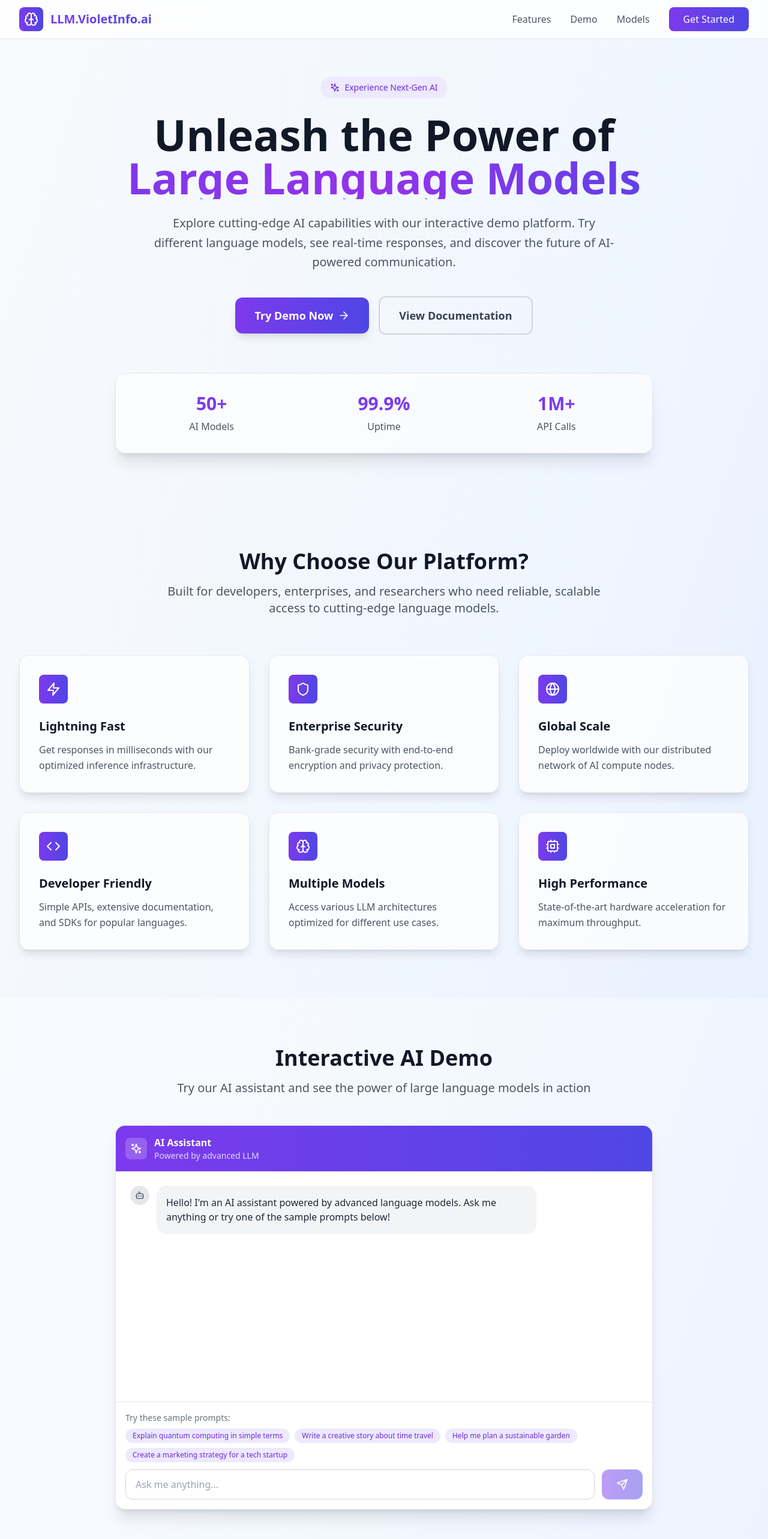
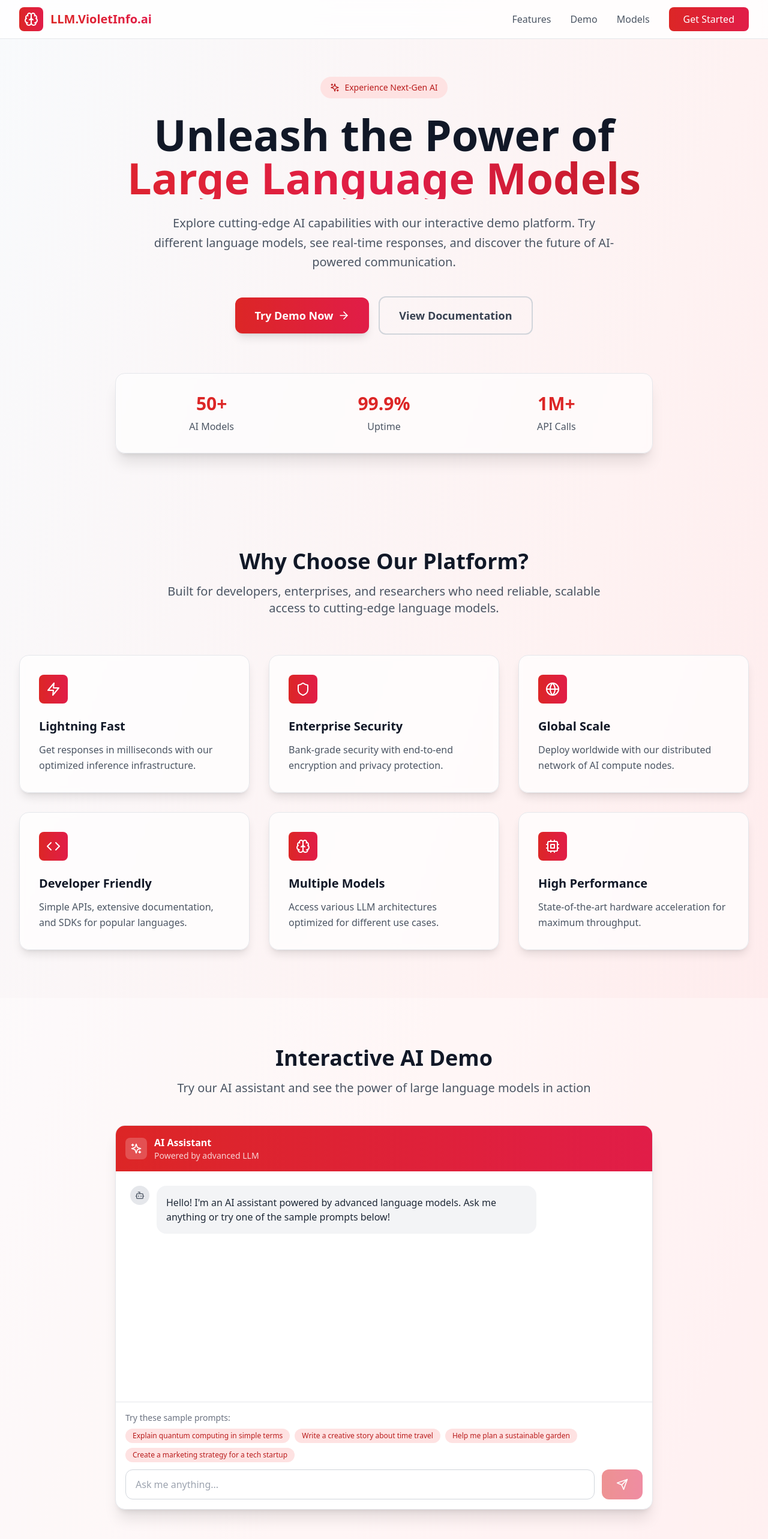
Before and after one commit to violetinfoai/llm-violetinfo-ai, a React (Vite) app: page / in a window 1280 px wide. Shown: the top 2566 px of the page at 60% size. Built offline with nearby package versions, Linux system fonts and the light colour scheme.

Commit message:
Change theme to red

```diff
--- a/src/App.tsx
+++ b/src/App.tsx
@@ -8,7 +8,7 @@ import Footer from './components/Footer';
 
 function App() {
   return (
-    <div className="min-h-screen bg-gradient-to-br from-slate-50 via-blue-50 to-indigo-100">
+    <div className="min-h-screen bg-gradient-to-br from-slate-50 via-red-50 to-rose-100">
       <Header />
       <Hero />
       <Features />
--- a/src/components/ChatDemo.tsx
+++ b/src/components/ChatDemo.tsx
@@ -58,7 +58,7 @@ const ChatDemo = () => {
         </div>
 
         <div className="bg-white rounded-2xl shadow-xl border border-gray-200 overflow-hidden">
-          <div className="bg-gradient-to-r from-violet-600 to-indigo-600 p-4">
+          <div className="bg-gradient-to-r from-red-600 to-rose-600 p-4">
             <div className="flex items-center space-x-3">
               <div className="bg-white/20 p-2 rounded-lg">
                 <Sparkles className="h-5 w-5 text-white" />
@@ -94,7 +94,7 @@ const ChatDemo = () => {
                     <Bot className="h-4 w-4 text-gray-600" />
                   </div>
                   <div className="p-4 rounded-2xl bg-gray-100">
-                    <div className="flex space-x-1">
+                <div className={`p-4 rounded-2xl ${message.role === 'user' ? 'bg-red-600 text-white' : 'bg-gray-100 text-gray-800'}`}>
                       <div className="w-2 h-2 bg-gray-400 rounded-full animate-bounce"></div>
                       <div className="w-2 h-2 bg-gray-400 rounded-full animate-bounce" style={{ animationDelay: '0.1s' }}></div>
                       <div className="w-2 h-2 bg-gray-400 rounded-full animate-bounce" style={{ animationDelay: '0.2s' }}></div>
@@ -113,7 +113,7 @@ const ChatDemo = () => {
                   <button
                     key={index}
                     onClick={() => handlePromptClick(prompt)}
-                    className="text-xs px-3 py-1 bg-violet-100 text-violet-700 rounded-full hover:bg-violet-200 transition-colors"
+                    className="text-xs px-3 py-1 bg-red-100 text-red-700 rounded-full hover:bg-red-200 transition-colors"
                   >
                     {prompt}
                   </button>
@@ -128,12 +128,12 @@ const ChatDemo = () => {
                 onChange={(e) => setInput(e.target.value)}
                 onKeyPress={(e) => e.key === 'Enter' && handleSend()}
                 placeholder="Ask me anything..."
-                className="flex-1 px-4 py-3 border border-gray-300 rounded-xl focus:ring-2 focus:ring-violet-500 focus:border-transparent outline-none"
+                className="flex-1 px-4 py-3 border border-gray-300 rounded-xl focus:ring-2 focus:ring-red-500 focus:border-transparent outline-none"
               />
               <button
                 onClick={handleSend}
                 disabled={!input.trim() || isLoading}
-                className="bg-gradient-to-r from-violet-600 to-indigo-600 text-white px-6 py-3 rounded-xl hover:from-violet-700 hover:to-indigo-700 transition-all duration-300 disabled:opacity-50 disabled:cursor-not-allowed"
+                className="bg-gradient-to-r from-red-600 to-rose-600 text-white px-6 py-3 rounded-xl hover:from-red-700 hover:to-rose-700 transition-all duration-300 disabled:opacity-50 disabled:cursor-not-allowed"
               >
                 <Send className="h-5 w-5" />
               </button>
--- a/src/components/Features.tsx
+++ b/src/components/Features.tsx
@@ -54,7 +54,7 @@ const Features = () => {
               key={index}
               className="bg-white/70 backdrop-blur-sm p-8 rounded-2xl shadow-lg border border-gray-200 hover:shadow-xl transition-all duration-300 transform hover:-translate-y-1"
             >
-              <div className="bg-gradient-to-r from-violet-600 to-indigo-600 p-3 rounded-lg w-fit mb-6">
+              <div className="bg-gradient-to-r from-red-600 to-rose-600 p-3 rounded-lg w-fit mb-6">
                 <feature.icon className="h-6 w-6 text-white" />
               </div>
               <h3 className="text-xl font-semibold text-gray-900 mb-3">
--- a/src/components/Footer.tsx
+++ b/src/components/Footer.tsx
@@ -8,7 +8,7 @@ const Footer = () => {
         <div className="grid grid-cols-1 md:grid-cols-4 gap-8">
           <div className="col-span-1 md:col-span-2">
             <div className="flex items-center space-x-3 mb-6">
-              <div className="bg-gradient-to-r from-violet-600 to-indigo-600 p-2 rounded-lg">
+              <div className="bg-gradient-to-r from-red-600 to-rose-600 p-2 rounded-lg">
                 <Brain className="h-6 w-6 text-white" />
               </div>
               <h3 className="text-2xl font-bold">LLM.VioletInfo.ai</h3>
--- a/src/components/Header.tsx
+++ b/src/components/Header.tsx
@@ -9,21 +9,21 @@ const Header = () => {
       <div className="max-w-7xl mx-auto px-4 sm:px-6 lg:px-8">
         <div className="flex justify-between items-center h-16">
           <div className="flex items-center space-x-3">
-            <div className="bg-gradient-to-r from-violet-600 to-indigo-600 p-2 rounded-lg">
+            <div className="bg-gradient-to-r from-red-600 to-rose-600 p-2 rounded-lg">
               <Brain className="h-6 w-6 text-white" />
             </div>
             <div>
-              <h1 className="text-xl font-bold bg-gradient-to-r from-violet-600 to-indigo-600 bg-clip-text text-transparent">
+              <h1 className="text-xl font-bold bg-gradient-to-r from-red-600 to-rose-600 bg-clip-text text-transparent">
                 LLM.VioletInfo.ai
               </h1>
             </div>
           </div>
 
           <nav className="hidden md:flex items-center space-x-8">
-            <a href="#features" className="text-gray-600 hover:text-violet-600 transition-colors">Features</a>
-            <a href="#demo" className="text-gray-600 hover:text-violet-600 transition-colors">Demo</a>
-            <a href="#models" className="text-gray-600 hover:text-violet-600 transition-colors">Models</a>
-            <button className="bg-gradient-to-r from-violet-600 to-indigo-600 text-white px-6 py-2 rounded-lg hover:from-violet-700 hover:to-indigo-700 transition-all duration-300 transform hover:scale-105">
+            <a href="#features" className="text-gray-600 hover:text-red-600 transition-colors">Features</a>
+            <a href="#demo" className="text-gray-600 hover:text-red-600 transition-colors">Demo</a>
+            <a href="#models" className="text-gray-600 hover:text-red-600 transition-colors">Models</a>
+            <button className="bg-gradient-to-r from-red-600 to-rose-600 text-white px-6 py-2 rounded-lg hover:from-red-700 hover:to-rose-700 transition-all duration-300 transform hover:scale-105">
               Get Started
             </button>
           </nav>
@@ -39,10 +39,10 @@ const Header = () => {
         {isMenuOpen && (
           <div className="md:hidden py-4 border-t border-gray-200">
             <div className="flex flex-col space-y-4">
-              <a href="#features" className="text-gray-600 hover:text-violet-600 transition-colors">Features</a>
-              <a href="#demo" className="text-gray-600 hover:text-violet-600 transition-colors">Demo</a>
-              <a href="#models" className="text-gray-600 hover:text-violet-600 transition-colors">Models</a>
-              <button className="bg-gradient-to-r from-violet-600 to-indigo-600 text-white px-6 py-2 rounded-lg w-fit">
+              <a href="#features" className="text-gray-600 hover:text-red-600 transition-colors">Features</a>
+              <a href="#demo" className="text-gray-600 hover:text-red-600 transition-colors">Demo</a>
+              <a href="#models" className="text-gray-600 hover:text-red-600 transition-colors">Models</a>
+              <button className="bg-gradient-to-r from-red-600 to-rose-600 text-white px-6 py-2 rounded-lg w-fit">
                 Get Started
               </button>
             </div>
--- a/src/components/Hero.tsx
+++ b/src/components/Hero.tsx
@@ -6,14 +6,14 @@ const Hero = () => {
     <section className="pt-32 pb-20 px-4 sm:px-6 lg:px-8">
       <div className="max-w-7xl mx-auto text-center">
         <div className="mb-8">
-          <div className="inline-flex items-center space-x-2 bg-violet-100 text-violet-700 px-4 py-2 rounded-full text-sm font-medium mb-6">
+          <div className="inline-flex items-center space-x-2 bg-red-100 text-red-700 px-4 py-2 rounded-full text-sm font-medium mb-6">
             <Sparkles className="h-4 w-4" />
             <span>Experience Next-Gen AI</span>
           </div>
 
           <h1 className="text-5xl md:text-7xl font-bold text-gray-900 mb-6 leading-tight">
             Unleash the Power of
-            <span className="bg-gradient-to-r from-violet-600 via-purple-600 to-indigo-600 bg-clip-text text-transparent block">
+            <span className="bg-gradient-to-r from-red-600 via-rose-600 to-red-700 bg-clip-text text-transparent block">
               Large Language Models
             </span>
           </h1>
@@ -24,11 +24,11 @@ const Hero = () => {
           </p>
 
           <div className="flex flex-col sm:flex-row gap-4 justify-center items-center">
-            <button className="group bg-gradient-to-r from-violet-600 to-indigo-600 text-white px-8 py-4 rounded-xl text-lg font-semibold hover:from-violet-700 hover:to-indigo-700 transition-all duration-300 transform hover:scale-105 shadow-lg hover:shadow-xl flex items-center space-x-2">
+            <button className="group bg-gradient-to-r from-red-600 to-rose-600 text-white px-8 py-4 rounded-xl text-lg font-semibold hover:from-red-700 hover:to-rose-700 transition-all duration-300 transform hover:scale-105 shadow-lg hover:shadow-xl flex items-center space-x-2">
               <span>Try Demo Now</span>
               <ArrowRight className="h-5 w-5 group-hover:translate-x-1 transition-transform" />
             </button>
-            <button className="border-2 border-gray-300 text-gray-700 px-8 py-4 rounded-xl text-lg font-semibold hover:border-violet-300 hover:text-violet-600 transition-all duration-300">
+            <button className="border-2 border-gray-300 text-gray-700 px-8 py-4 rounded-xl text-lg font-semibold hover:border-red-300 hover:text-red-600 transition-all duration-300">
               View Documentation
             </button>
           </div>
@@ -38,15 +38,15 @@ const Hero = () => {
           <div className="bg-white/60 backdrop-blur-sm p-8 rounded-2xl shadow-xl border border-gray-200 max-w-4xl mx-auto">
             <div className="grid grid-cols-3 gap-8 text-center">
               <div>
-                <div className="text-3xl font-bold text-violet-600 mb-2">50+</div>
+                <div className="text-3xl font-bold text-red-600 mb-2">50+</div>
                 <div className="text-gray-600">AI Models</div>
               </div>
               <div>
-                <div className="text-3xl font-bold text-violet-600 mb-2">99.9%</div>
+                <div className="text-3xl font-bold text-red-600 mb-2">99.9%</div>
                 <div className="text-gray-600">Uptime</div>
               </div>
               <div>
-                <div className="text-3xl font-bold text-violet-600 mb-2">1M+</div>
+                <div className="text-3xl font-bold text-red-600 mb-2">1M+</div>
                 <div className="text-gray-600">API Calls</div>
               </div>
             </div>
```
Also changed, not shown: src/components/ModelShowcase.tsx (+6 -6 lines).
